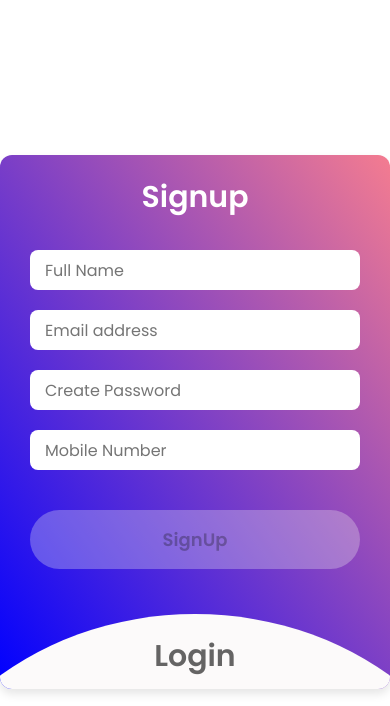
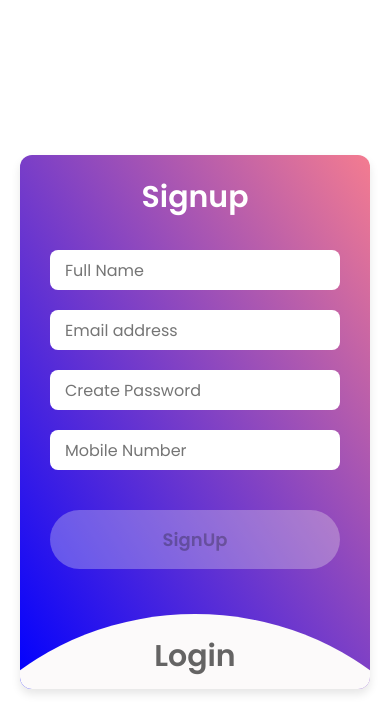
Before and after one commit to bhaveshjain2603/Azayd, a website: page public/customerLoginPage.html in a window 390 px wide. Drawn offline with nearby package versions, Linux system fonts and the light colour scheme.

Commit message:
Update style.css

```diff
--- a/public/customerLoginPage.css
+++ b/public/customerLoginPage.css
@@ -165,3 +165,9 @@ form a:hover{
     display: flex;
     justify-content: center;
 }
+
+@media (max-width: 768px){
+    .wrapper{
+        max-width: 350px;
+    }
+}
```
